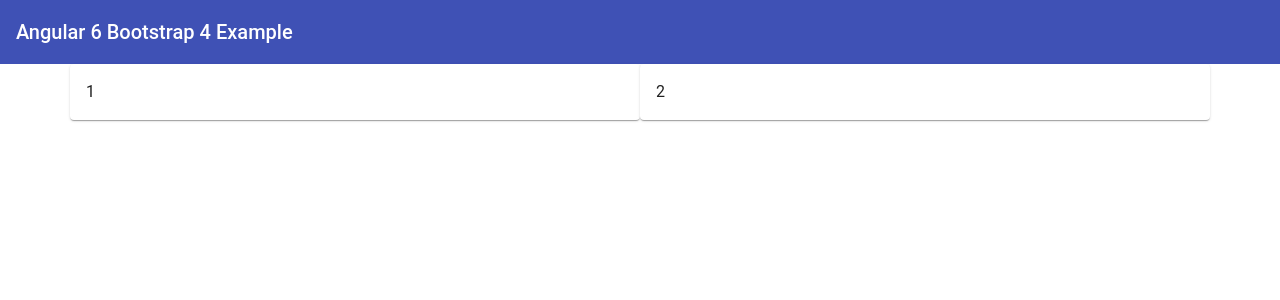
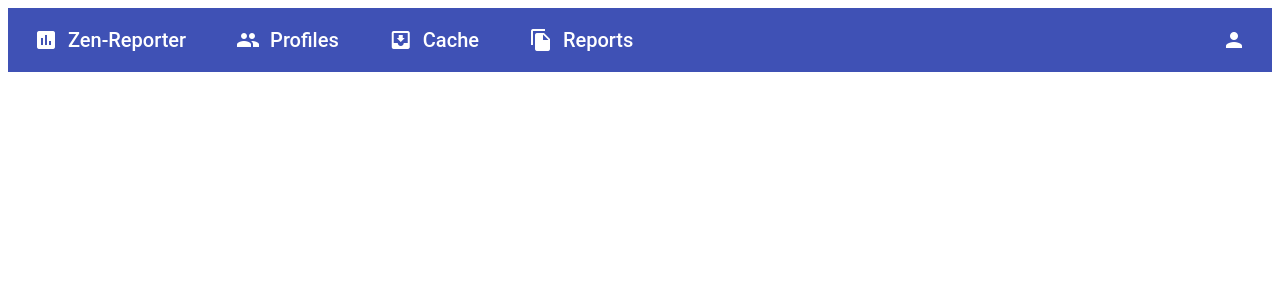
Before and after one commit to simonhall37/ApiConnect, an Angular app in the folder ApiConnect-front/: page / in a window 1280 px wide. Shown: the top 300 px of the page. Built offline with nearby package versions, Linux system fonts and the light colour scheme.

Commit message:
Menu bar added

```diff
--- a/ApiConnect-front/src/app/app.component.html
+++ b/ApiConnect-front/src/app/app.component.html
@@ -1,14 +1,29 @@
 <header>
-  <mat-toolbar color="primary">Angular 6 Bootstrap 4 Example</mat-toolbar>
+  <mat-toolbar color="primary">
+
+  <mat-toolbar-row>
+    <mat-icon class="menu-icon">insert_chart</mat-icon>
+    <span class="menu-item">Zen-Reporter</span>
+    <mat-icon class="menu-icon">group</mat-icon>
+    <span class="menu-item">Profiles</span>
+    <mat-icon class="menu-icon">move_to_inbox</mat-icon>
+    <span class="menu-item">Cache</span>
+    <mat-icon class="menu-icon">file_copy</mat-icon>
+    <span class="menu-item">Reports</span>
+    <span class="menu-spacer"></span>
+    <mat-icon class="menu-icon">person</mat-icon>
+  </mat-toolbar-row>
+
+  </mat-toolbar>
 </header>
-
+<!--
 <section class="container">
   <div class="row">
-    <mat-card class="col-md-6">1</mat-card> <!-- we use mat-card instead of div -->
+    <mat-card class="col-md-6">1</mat-card>
     <mat-card class="col-md-6">2</mat-card>
-    <mat-card class="col-md-6 d-block d-lg-none">3</mat-card> <!-- will be hidden on large screens -->
-    <mat-card class="col-md-6 d-block d-lg-none">4</mat-card>
+    <mat-card class="col-md-6">3</mat-card>
+    <mat-card class="col-md-6 ">4</mat-card>
   </div>
 </section>
-
+-->
 <footer></footer>
--- a/ApiConnect-front/src/app/app.component.scss
+++ b/ApiConnect-front/src/app/app.component.scss
@@ -0,0 +1,11 @@
+.menu-icon {
+  padding: 0 10px;
+}
+
+.menu-item {
+  padding: 0px 40px 0px 0px;
+}
+
+.menu-spacer {
+  flex: 1 1 auto;
+}
--- a/ApiConnect-front/src/app/app.module.ts
+++ b/ApiConnect-front/src/app/app.module.ts
@@ -3,6 +3,7 @@
 import { BrowserAnimationsModule } from '@angular/platform-browser/animations';
 import { MatToolbarModule } from '@angular/material/toolbar';
 import { MatCardModule } from '@angular/material/card';
+import { MatIconModule } from '@angular/material/icon';
 
 import { AppComponent } from './app.component';
 
@@ -14,7 +15,8 @@
     BrowserModule,
     BrowserAnimationsModule,
     MatToolbarModule,
-    MatCardModule
+    MatCardModule,
+    MatIconModule
   ],
   providers: [],
   bootstrap: [AppComponent]
--- a/ApiConnect-front/src/index.html
+++ b/ApiConnect-front/src/index.html
@@ -7,6 +7,7 @@
 
   <meta name="viewport" content="width=device-width, initial-scale=1">
   <link rel="icon" type="image/x-icon" href="favicon.ico">
+  <link href="https://fonts.googleapis.com/icon?family=Material+Icons" rel="stylesheet">
 </head>
 <body>
   <af-root></af-root>
--- a/ApiConnect-front/src/styles.scss
+++ b/ApiConnect-front/src/styles.scss
@@ -1,4 +1,4 @@
-@import '~bootstrap/scss/bootstrap-reboot';
-@import '~bootstrap/scss/bootstrap-grid';
+// @import '~bootstrap/scss/bootstrap-reboot';
+// @import '~bootstrap/scss/bootstrap-grid';
 
 @import "~@angular/material/prebuilt-themes/indigo-pink.css";
```
